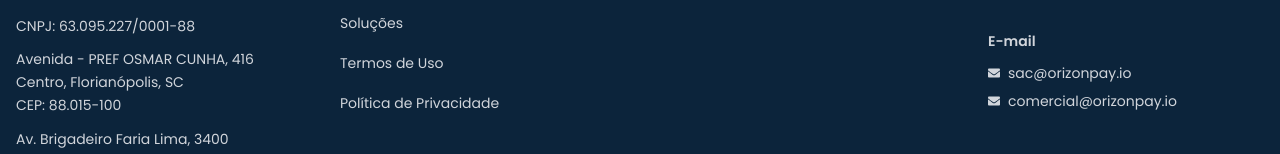
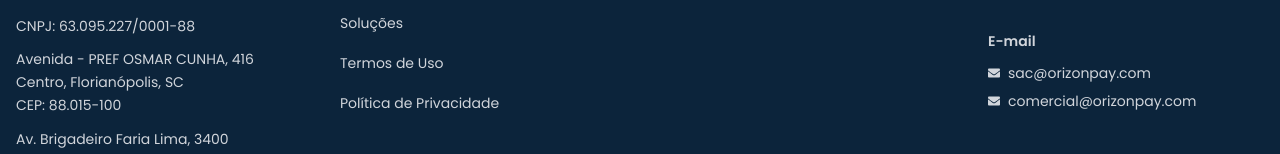
Before and after one commit to orizonpaybr/orizon-lp, a Next.js app: page / in a window 1280 px wide. Shown: the part 7410-7564 px from the top of the page. Built offline with nearby package versions, Linux system fonts and the light colour scheme; no server answers.

Commit message:
fix: footer

```diff
--- a/components/layout/footer.tsx
+++ b/components/layout/footer.tsx
@@ -192,18 +192,18 @@
                   <h5 className="text-sm font-semibold mb-3 text-gray-300">E-mail</h5>
                   <div className="space-y-2">
                     <a
-                      href="mailto:sac@orizonpay.io"
+                      href="mailto:sac@orizonpay.com"
                       className="flex items-center gap-2 text-sm text-gray-300 hover:text-accent transition-colors group"
                     >
                       <FaEnvelope className="text-xs group-hover:scale-110 transition-transform" />
-                      sac@orizonpay.io
+                      sac@orizonpay.com
                     </a>
                     <a
-                      href="mailto:comercial@orizonpay.io"
+                      href="mailto:comercial@orizonpay.com"
                       className="flex items-center gap-2 text-sm text-gray-300 hover:text-accent transition-colors group"
                     >
                       <FaEnvelope className="text-xs group-hover:scale-110 transition-transform" />
-                      comercial@orizonpay.io
+                      comercial@orizonpay.com
                     </a>
                   </div>
                 </div>
```
